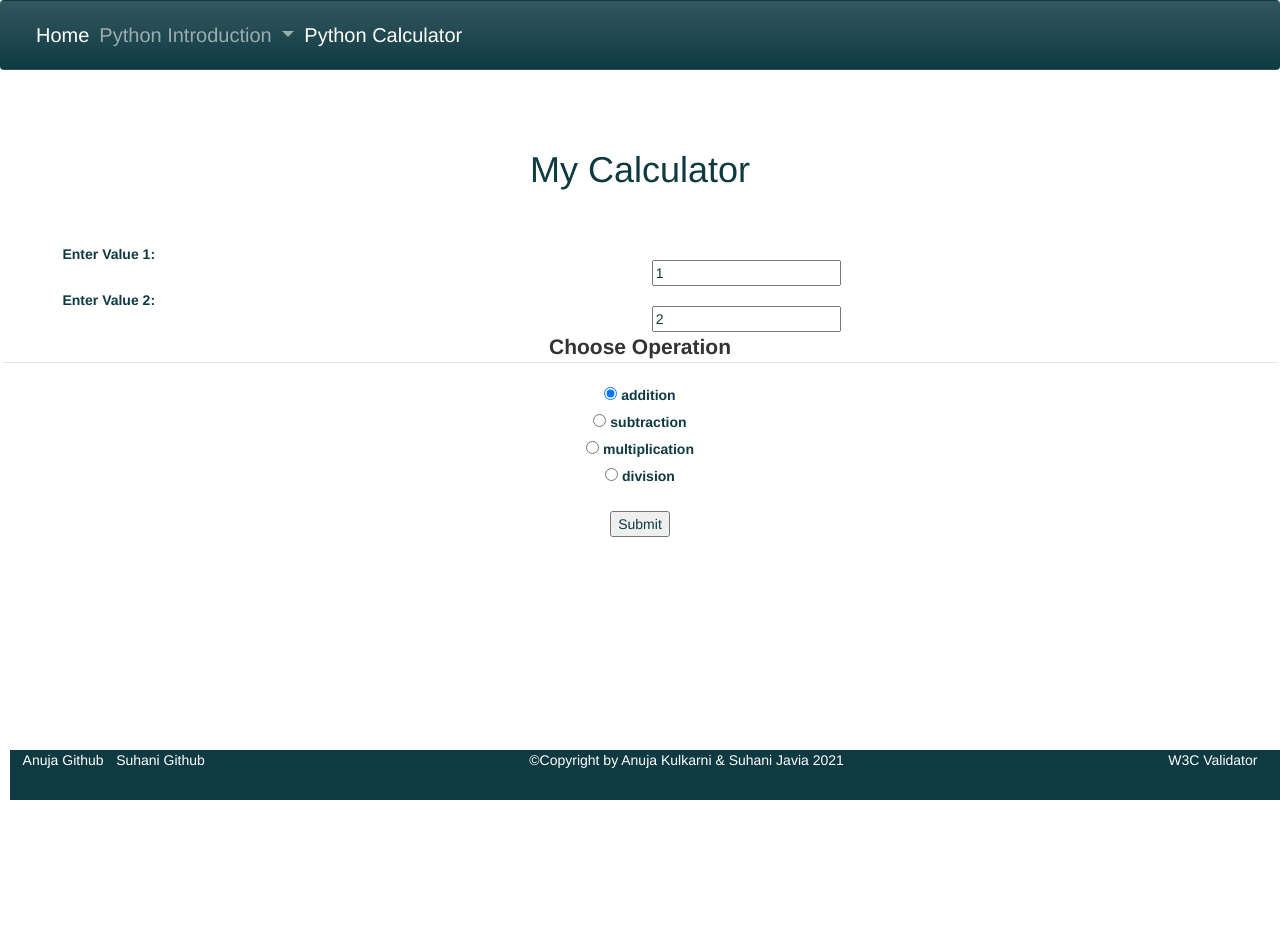
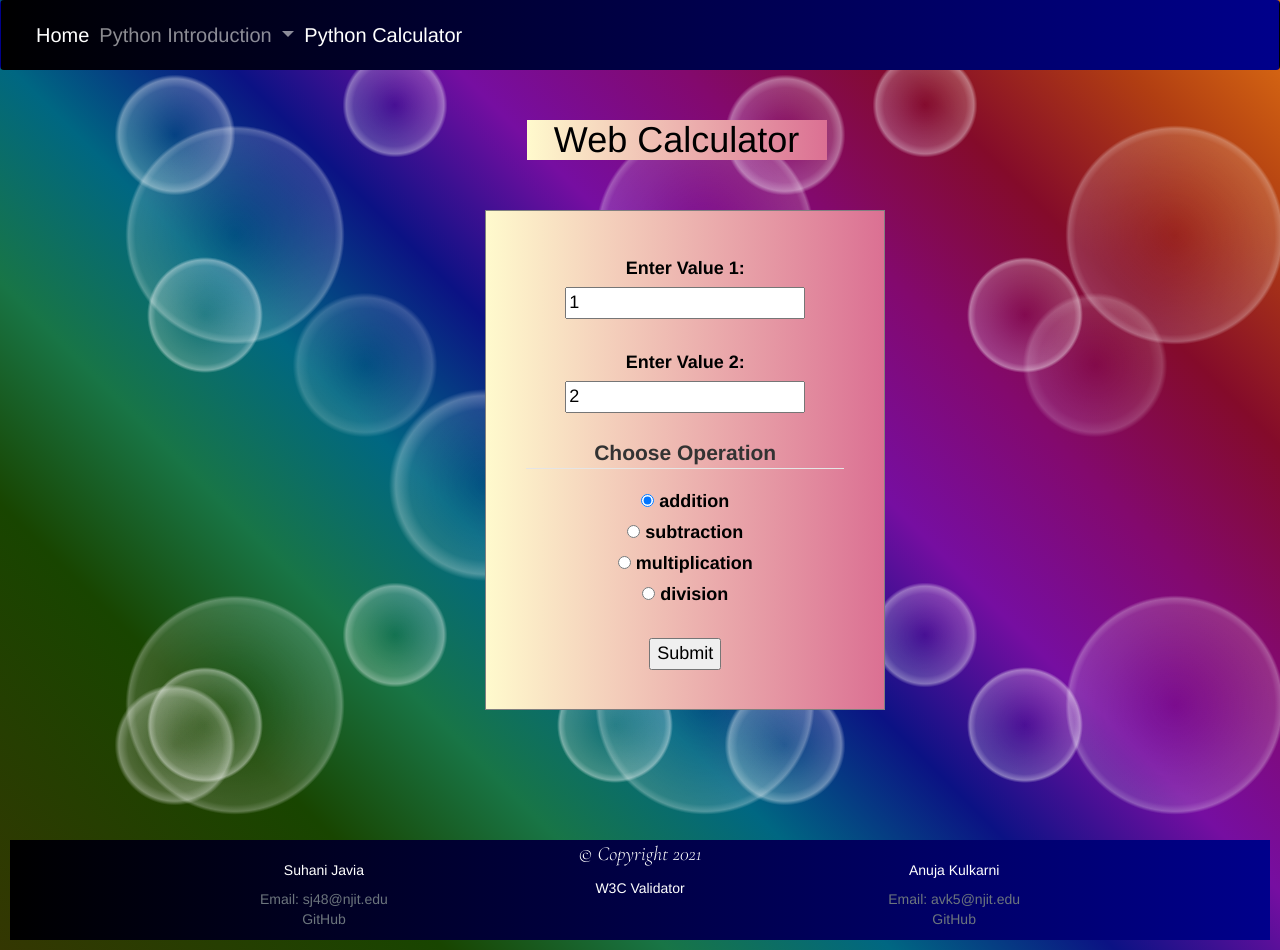
Before and after one commit to anujaku/is601finalproject, a Flask app: template app/templates/calculator.html in a window 1280 px wide. Before the commit the page ends 800 px from the top, so only its background shows below. Run offline with Flask 2, Linux system fonts and the light colour scheme; the template is opened without the code that fills it, so the values that code supplies are empty; parts of the project's set-up code (start-up, migrations or seed data) failed here and were passed over; some libraries are stand-ins or nearby versions; some web fonts are replaced.

Commit message:
made required changes for project 3

```diff
--- a/app/templates/base.html
+++ b/app/templates/base.html
@@ -87,15 +87,34 @@
             background-color: gray;
             color: black;
         }
-        .footer {
-            position: fixed;
-            left: 0;
-            right: auto;
-            bottom: 0;
-            width: 100%;
-            color: #0f3a42;
-            text-align: center;
+        #abc{
+            float: left;
+            margin-top: -45px;
+            margin-left: 250px;
+            color: white;
         }
+
+        #abcd{
+            float: right;
+             margin-top: -45px;
+            margin-right: 250px;
+            color: white;
+        }
+        #cal{
+            margin-top: 20px;
+            color: white;
+        }
+
+
+           footer {
+  text-align: center;
+  padding: 3px;
+  background-color: DarkSalmon;
+  color: white;
+
+               height: 200px;
+               margin-top: 1000px;
+}
         @media only screen and (max-width: 620px) {
             /* For mobile phones: */
             .divSection {
@@ -116,14 +135,14 @@
                 width: 100%;
                 margin-left: 10px;
             }
-            .footer {
-                position: relative;
-                left: 0;
-                bottom: 0;
-                width: 100%;
-                color: #0f3a42;
-                text-align: center;
-            }
+            #footer {
+           margin-top: 200px ;
+                text-align: center ;
+                background-color: lightgray ;
+                color: black;
+                height: 50px;
+                padding-top: 10px;
+        }
             #heading{font-weight: bold;
                 font-size: 30px;
                 margin-bottom: 90px;
@@ -140,7 +159,7 @@
   <body>
 <div class="wrapper">
 <br><br><br><br>
-    <nav id="navbar-example2" class="navbar navbar-expand-lg navbar-dark bg-gradient fixed-top" style="background-color: #0f3a42; position: fixed">
+    <nav id="navbar-example2" class="navbar navbar-expand-lg navbar-dark  fixed-top" style="background-image: linear-gradient(to right, black, darkblue); position: fixed">
         <div class="container-fluid">
 
             <button class="navbar-toggler" type="button" data-bs-toggle="collapse" data-bs-target="#navbarSupportedContent" aria-controls="navbarSupportedContent" aria-expanded="false" aria-label="Toggle navigation">
@@ -149,7 +168,7 @@
             <div  class=" menu collapse navbar-collapse" id="navbarSupportedContent">
                 <ul class="navbar-nav me-auto mb-2 mb-lg-0">
                 <li class="nav-item">
-                        <a class="nav-link active" aria-current="page" href="/">Home</a></li>
+                        <a class="nav-link active selected" aria-current="page" href="/">Home</a></li>
                 <li class="nav-item dropdown">
                         <a class="nav-link dropdown-toggle" href="#" id="navbarDropdown1" role="button" data-bs-toggle="dropdown" aria-expanded="false">
                             Python Introduction
@@ -173,18 +192,29 @@
     <!-- Option 1: Bootstrap Bundle with Popper -->
 
       <div>
-        {% block footer %}
-        <footer style="background-color: #0f3a42; height: 50px; padding-right: 20px;">
-            <a href="https://github.com/anujaku/is601finalproject" target="_blank" title="My git repository"
-                class="footer-repo">Anuja Github</a>
-              <a href="https://github.com/jastina10/is601finalproject" target="_blank" title="My git repository"
-                class="footer-repo">Suhani Github</a>
-            <a href="https://validator.w3.org/" target="_blank" title="W3C Validator report" class="footer-report">W3C Validator</a>
-                &copy;Copyright by Anuja Kulkarni & Suhani Javia 2021
-            </footer>
-        {% endblock %}
+
     </div>
     </div>
+<div id="footer" style="margin-top: 80px ; text-align: center ; background-image: linear-gradient(to right, black, darkblue) ; color: white; height: 100px; width: 100%; margin-bottom: 10px">
+    {% block footer %}
+<div id="cal">
+        <p style="color: white"> &copy; Copyright 2021 </p>
+     <a style="text-decoration: none ;  color: white" href="https://validator.w3.org/">W3C Validator</a><br>
+        </div>
+ <div id="abc">
+<h5>Suhani Javia</h5>
+                <ul class="list-unstyled text-small" >
+                    <li><a style="text-decoration: none ; color: white" class="text-muted" href="#">Email: sj48@njit.edu</a></li>
+                    <li><a  class="text-muted" href="https://github.com/jastina10/is601finalproject">GitHub</a></li>
+                </ul>    </div>
+    <div id="abcd">
+<h5>Anuja Kulkarni</h5>
+
+                    <a style="text-decoration: none" class="text-muted" href="#">Email: avk5@njit.edu</a><br>
+                    <a  class="text-muted" href="https://github.com/anujaku/is601finalproject">GitHub</a>
+                   </div>
+    {% endblock %}
+</div>
   </body>
 
 </html>
--- a/app/templates/calculator.html
+++ b/app/templates/calculator.html
@@ -6,15 +6,39 @@
         .important {
             color: #336699;
         }
-        body{
+        #body{
+            padding: 40px;
             text-align: center;
-            margin-left: 50%;
+            margin-left: 38%;
+border: 1px solid grey;
+            height: 500px;
+            width: 400px;
+            color: black;
+            font-size: 18px;
+
+            background-image: linear-gradient(to right, lemonchiffon, palevioletred);
+            margin-bottom: 50px;
         }
+        body {
+	background:
+radial-gradient(rgba(255,255,255,0) 0, rgba(255,255,255,.15) 30%, rgba(255,255,255,.3) 32%, rgba(255,255,255,0) 33%) 0 0,
+radial-gradient(rgba(255,255,255,0) 0, rgba(255,255,255,.1) 11%, rgba(255,255,255,.3) 13%, rgba(255,255,255,0) 14%) 0 0,
+radial-gradient(rgba(255,255,255,0) 0, rgba(255,255,255,.2) 17%, rgba(255,255,255,.43) 19%, rgba(255,255,255,0) 20%) 0 110px,
+radial-gradient(rgba(255,255,255,0) 0, rgba(255,255,255,.2) 11%, rgba(255,255,255,.4) 13%, rgba(255,255,255,0) 14%) -130px -170px,
+radial-gradient(rgba(255,255,255,0) 0, rgba(255,255,255,.2) 11%, rgba(255,255,255,.4) 13%, rgba(255,255,255,0) 14%) 130px 370px,
+radial-gradient(rgba(255,255,255,0) 0, rgba(255,255,255,.1) 11%, rgba(255,255,255,.2) 13%, rgba(255,255,255,0) 14%) 0 0,
+linear-gradient(45deg, #343702 0%, #184500 20%, #187546 30%, #006782 40%, #0b1284 50%, #760ea1 60%, #83096e 70%, #840b2a 80%, #b13e12 90%, #e27412 100%);
+background-size: 470px 470px, 970px 970px, 410px 410px, 610px 610px, 530px 530px, 730px 730px, 100% 100%;
+background-color: #840b2a;
+}
+
+
+
     </style>
 {% endblock %}
 {% block content %}
-
-    <h1 style="margin-top: 70px ; text-align: center">My Calculator</h1>
+<body>
+    <h1 style="margin-top: 40px ; text-align: center ;margin-left: 41% ; color: black ; background-image: linear-gradient(to right, lemonchiffon, palevioletred);; width: 300px" >Web Calculator</h1>
      {% if error %}
          <div class="alert alert-danger error" role="alert">
              {{ error }}
@@ -22,11 +46,11 @@
       {% endif %}
   <div class="mb-3 row" style="text-align: center ; margin-top: 50px">
 
-    <form action="/calculator" method="POST">
-        <label for="value1" class="col-sm-2 col-form-label">Enter Value 1:</label><br>
-        <input type="text" id="value1" name="value1" value="1"><br>
-        <label for="value2" class="col-sm-2 col-form-label">Enter Value 2:</label><br>
-        <input type="text" id="value2" name="value2" value="2"><br>
+    <form action="/calculator" method="POST" id="body">
+        <label for="value1" class=" col-form-label">Enter Value 1: </label>
+        <input type="text" id="value1" name="value1" pattern="[0-9]+" value="1"><br><br>
+        <label for="value2" class="col-form-label">Enter Value 2:</label>
+        <input type="text" id="value2" name="value2" pattern="[0-9]+" value="2"><br><br>
         <fieldset>
         <legend><b>Choose Operation</b></legend>
           <div>
@@ -50,4 +74,5 @@
         <br><input type="submit" value="Submit">
     </form>
   </div>
+    </body>
 {% endblock %}
--- a/app/templates/index.html
+++ b/app/templates/index.html
@@ -68,6 +68,7 @@
             background-color: gray;
             color: black;
         }
+
 
         @media only screen and (max-width: 620px) {
             /* For mobile phones: */
@@ -170,4 +171,8 @@
         </p>
 
     </div>
+
+
+</div>
+
 {% endblock %}
```
Also changed, not shown: app/controllers/calculator_controller.py (+5 -4 lines), app/templates/pylint.html (+8 -0 lines), app/templates/result.html (+122 -22 lines), app/templates/test.html (added, +125 -0 lines), cal.jpg (added).
